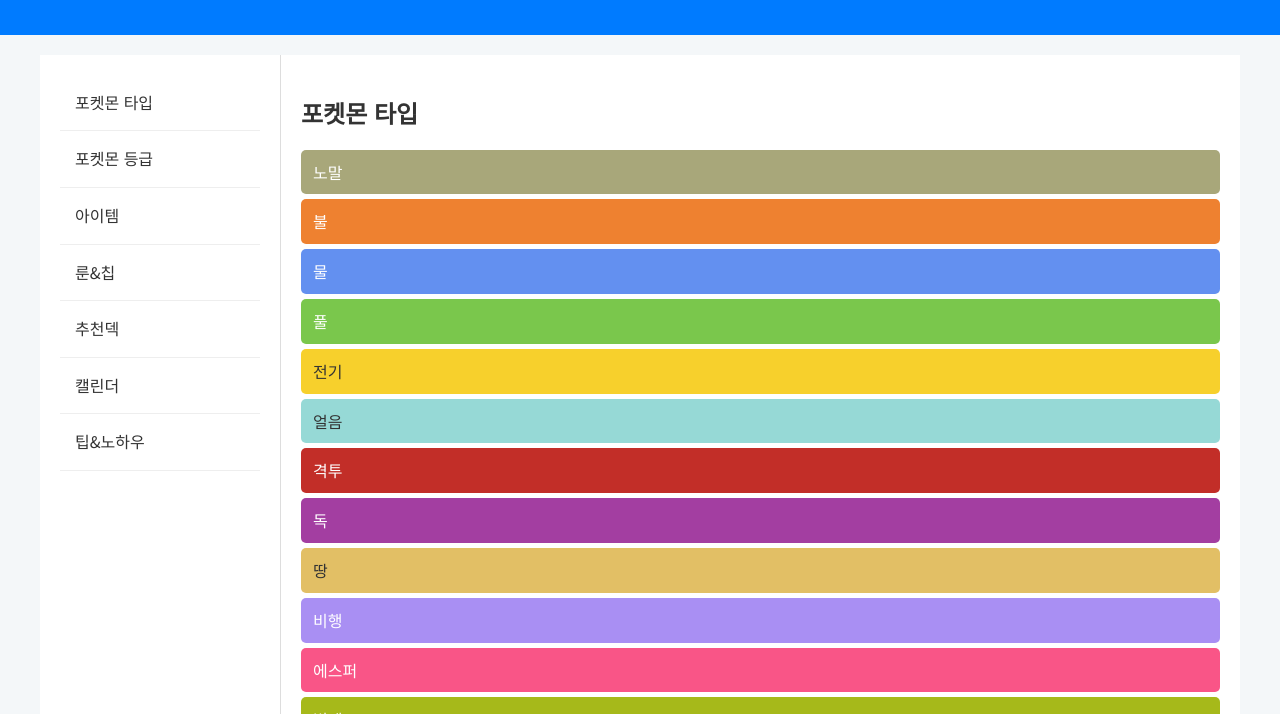
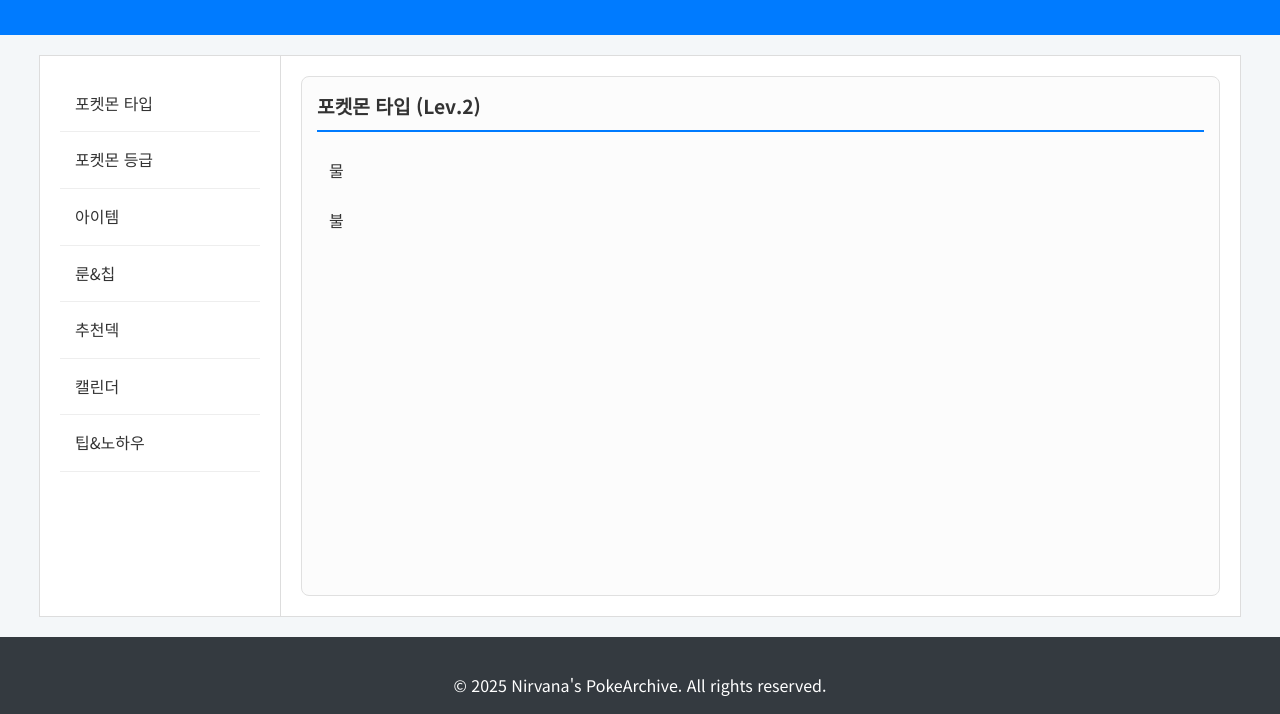
Before and after one commit to elmajor710/poke-archive, a plain HTML site: page index.html in a window 1280 px wide. Both pictures are taken after a click on the item "포켓몬 타입". Shown: the part 86-800 px from the top of the page. Drawn offline with Linux system fonts and the light colour scheme.

Commit message:
다중 패널 UI 적용 및 임시 데이터 추가

```diff
--- a/script.js
+++ b/script.js
@@ -1,161 +1,136 @@
 document.addEventListener('DOMContentLoaded', () => {
-    // --- 데이터 정의 시작 (기획서 기반 전체 데이터) ---
+    // --- 임시 데이터 포함 전체 데이터 정의 ---
     const siteData = {
         'pokemon-types': {
             title: '포켓몬 타입',
+            levels: 4, // 총 레벨 수
             items: { // Lev.2
-                '노말': { title: '노말 타입 포켓몬', items: { /* Lev.3 포켓몬 이름 */ '따라큐': { title: '따라큐 정보', content: '여기에 따라큐의 상세 정보가 표시됩니다.' } } },
-                '불': { title: '불 타입 포켓몬', items: { '리자몽': { title: '리자몽 정보', content: '여기에 리자몽의 상세 정보가 표시됩니다.' } } },
-                '물': { title: '물 타입 포켓몬', items: { '가이오가': { title: '가이오가 정보', content: '바다를 넓힌 포켓몬으로 알려져있다.' } } },
-                '풀': { title: '풀 타입 포켓몬', items: {} },
-                '전기': { title: '전기 타입 포켓몬', items: {} },
-                '얼음': { title: '얼음 타입 포켓몬', items: {} },
-                '격투': { title: '격투 타입 포켓몬', items: {} },
-                '독': { title: '독 타입 포켓몬', items: {} },
-                '땅': { title: '땅 타입 포켓몬', items: {} },
-                '비행': { title: '비행 타입 포켓몬', items: {} },
-                '에스퍼': { title: '에스퍼 타입 포켓몬', items: {} },
-                '벌레': { title: '벌레 타입 포켓몬', items: {} },
-                '바위': { title: '바위 타입 포켓몬', items: {} },
-                '유령': { title: '유령 타입 포켓몬', items: {} },
-                '드래곤': { title: '드래곤 타입 포켓몬', items: {} },
-                '악': { title: '악 타입 포켓몬', items: {} },
-                '강철': { title: '강철 타입 포켓몬', items: {} },
-                '페어리': { title: '페어리 타입 포켓몬', items: {} }
-            },
-            colors: {
-                '노말': 'type-normal', '불': 'type-fire', '물': 'type-water', '전기': 'type-electric',
-                '풀': 'type-grass', '얼음': 'type-ice', '격투': 'type-fighting', '독': 'type-poison',
-                '땅': 'type-ground', '비행': 'type-flying', '에스퍼': 'type-psychic', '벌레': 'type-bug',
-                '바위': 'type-rock', '유령': 'type-ghost', '드래곤': 'type-dragon', '악': 'type-dark',
-                '강철': 'type-steel', '페어리': 'type-fairy'
+                '물': {
+                    title: '물 타입 포켓몬', items: { // Lev.3
+                        '가이오가': { title: '가이오가 상세', content: '바다를 넓힌 포켓몬으로 알려져있다. [Lev.4 최종 설명]' },
+                        '갸라도스': { title: '갸라도스 상세', content: '갸라도스에 대한 테스트 설명입니다. [Lev.4 최종 설명]' }
+                    }
+                },
+                '불': {
+                    title: '불 타입 포켓몬', items: { // Lev.3
+                        '리자몽': { title: '리자몽 상세', content: '리자몽에 대한 테스트 설명입니다. [Lev.4 최종 설명]' },
+                        '앤테이': { title: '앤테이 상세', content: '앤테이에 대한 테스트 설명입니다. [Lev.4 최종 설명]' }
+                    }
+                }
             }
         },
         'pokemon-ranks': {
-            title: '포켓몬 등급',
-            items: { // Lev.2
-                'SS': { title: 'SS 등급 포켓몬', items: {} },
-                'S+': { title: 'S+ 등급 포켓몬', items: {} },
-                'S': { title: 'S 등급 포켓몬', items: {} }
+            title: '포켓몬 등급', levels: 4, items: {
+                'SS': { title: 'SS 등급', items: { '뮤츠': { title: '뮤츠 상세', content: '뮤츠에 대한 테스트 설명입니다. [Lev.4 최종 설명]' } } }
             }
         },
         'items': {
-            title: '아이템',
-            items: { // Lev.2
-                '빨간색': { title: '빨간색 아이템', items: {} },
-                '주황색': { title: '주황색 아이템', items: {} },
-                '보라색': { title: '보라색 아이템', items: {} }
+            title: '아이템', levels: 4, items: {
+                '빨간색': { title: '빨간색 아이템', items: { '생명의구슬': { title: '생명의구슬 상세', content: '생명의구슬에 대한 테스트 설명입니다. [Lev.4 최종 설명]' } } }
             }
         },
         'runes-chips': {
-            title: '룬&칩',
-            items: { // Lev.2
-                '룬': { title: '룬 목록', items: { '금강':{}, '치명':{}, '전투광':{}, '실드':{}, '비호':{}, '방어':{} /* 등등 */ } },
-                '칩': { title: '칩 목록', items: { '화무':{}, '헌제':{}, '초능':{} /* 등등 */ } }
+            title: '룬&칩', levels: 4, items: {
+                '룬': { title: '룬', items: { '금강': { title: '금강 룬 상세', content: '금강 룬에 대한 테스트 설명입니다. [Lev.4 최종 설명]' } } }
             }
         },
         'recommended-decks': {
-            title: '추천덱',
+            title: '추천덱', levels: 3, // 총 레벨 수
             items: { // Lev.2
-                '불덱': { title: '불덱', content: '불덱에 대한 설명' },
-                '물페어리덱': { title: '물페어리덱', content: '예시 포켓몬: 원시가이오가, 마나피, 마기아나, 디안시 등' },
-                '전기덱': { title: '전기덱', content: '전기덱에 대한 설명' },
-                '풀덱': { title: '풀덱', content: '풀덱에 대한 설명' }
+                '물페어리덱': { title: '물페어리덱', content: '물페어리덱에 대한 최종 설명입니다. [Lev.3 최종 설명]' },
+                '불덱': { title: '불덱', content: '불덱에 대한 최종 설명입니다. [Lev.3 최종 설명]' }
             }
         },
         'calendar': {
-            title: '캘린더',
-            items: { // Lev.2
-                '랭킹뽑기': { title: '랭킹뽑기', content: '랭킹뽑기 관련 내용' },
-                '한정뽑기': { title: '한정뽑기', content: '25.06.16 챔피언피카츄/레지' }
+            title: '캘린더', levels: 3, items: {
+                '랭킹뽑기': { title: '랭킹뽑기', content: '랭킹뽑기에 대한 최종 설명입니다. [Lev.3 최종 설명]' },
+                '한정뽑기': { title: '한정뽑기', content: '한정뽑기에 대한 최종 설명입니다. [Lev.3 최종 설명]' }
             }
         },
         'tips': {
-            title: '팁&노하우',
-            items: { // Lev.2
-                '성급기준': { title: '성급기준', content: '성급기준 관련 내용' },
-                '육성가이드': { title: '육성가이드', content: '육성가이드 관련 내용' }
+            title: '팁&노하우', levels: 3, items: {
+                '성급기준': { title: '성급기준', content: '성급기준에 대한 최종 설명입니다. [Lev.3 최종 설명]' },
+                '육성가이드': { title: '육성가이드', content: '육성가이드에 대한 최종 설명입니다. [Lev.3 최종 설명]' }
             }
         },
     };
-    // --- 데이터 정의 끝 ---
 
     const sidebar = document.querySelector('.sidebar nav');
-    const contentDisplay = document.getElementById('content-display');
-    let navigationHistory = [];
+    const contentDisplay = document.querySelector('.content');
+    let currentPath = []; // [ { key: 'pokemon-types', data: {...} }, { key: '물', data: {...} } ]
 
-    function renderContent(data, isSidebarClick = false) {
-        contentDisplay.innerHTML = '';
+    function render() {
+        contentDisplay.innerHTML = ''; // 콘텐츠 영역 초기화
 
-        if (!isSidebarClick) {
-            const backButton = document.createElement('button');
-            backButton.textContent = '< 뒤로';
-            backButton.className = 'back-button';
-            backButton.addEventListener('click', goBack);
-            contentDisplay.appendChild(backButton);
-        }
+        const currentCategoryData = currentPath.length > 0 ? currentPath[0].data : null;
+        if (!currentCategoryData) return;
 
-        const titleElement = document.createElement('h2');
-        titleElement.textContent = data.title;
-        contentDisplay.appendChild(titleElement);
+        const finalLevel = currentCategoryData.levels;
+        const currentLevel = currentPath.length;
 
-        if (data.items && Object.keys(data.items).length > 0) {
-            const listElement = document.createElement('ul');
-            Object.keys(data.items).forEach(key => {
-                const listItem = document.createElement('li');
-                listItem.textContent = key;
-                listItem.dataset.key = key;
+        // 최종 레벨에 도달했는지 확인
+        const isFinalLevelReached = currentLevel === finalLevel;
 
-                if (data.colors && data.colors[key]) {
-                    listItem.className = data.colors[key];
+        if (isFinalLevelReached) {
+            // 최종 설명 화면 렌더링
+            const finalData = currentPath[currentLevel - 1].data;
+            const view = document.createElement('div');
+            view.className = 'final-content-view';
+            view.innerHTML = `<h2>${finalData.title}</h2><p>${finalData.content}</p>`;
+            contentDisplay.appendChild(view);
+        } else {
+            // 다중 패널 렌더링
+            currentPath.forEach((pathItem, index) => {
+                const level = index + 1;
+                // 마지막 레벨-1 까지만 패널을 그림
+                if (level < finalLevel && pathItem.data.items) {
+                    const panel = document.createElement('div');
+                    panel.className = 'content-panel';
+
+                    const title = document.createElement('h2');
+                    title.textContent = `${pathItem.data.title} (Lev.${level+1})`;
+                    panel.appendChild(title);
+
+                    const list = document.createElement('ul');
+                    Object.keys(pathItem.data.items).forEach(key => {
+                        const listItem = document.createElement('li');
+                        listItem.textContent = key;
+                        // 다음 레벨로 가기 위한 경로 정보를 저장
+                        listItem.dataset.path = JSON.stringify([...currentPath.slice(0, index + 1).map(p => p.key), key]);
+                        list.appendChild(listItem);
+                    });
+                    panel.appendChild(list);
+                    contentDisplay.appendChild(panel);
                 }
-
-                listElement.appendChild(listItem);
             });
-            contentDisplay.appendChild(listElement);
-        } else if (data.content) {
-            const contentElement = document.createElement('p');
-            contentElement.innerHTML = data.content;
-            contentDisplay.appendChild(contentElement);
         }
     }
 
-    function goBack() {
-        if (navigationHistory.length > 1) {
-            navigationHistory.pop();
-            const previousData = navigationHistory[navigationHistory.length - 1];
-            renderContent(previousData, navigationHistory.length === 1);
-        }
-    }
-
-    function getCurrentData() {
-        if (navigationHistory.length === 0) return null;
-        return navigationHistory[navigationHistory.length - 1];
-    }
-
-    sidebar.addEventListener('click', (event) => {
-        if (event.target.tagName === 'LI') {
-            const categoryKey = event.target.getAttribute('data-category');
+    sidebar.addEventListener('click', (e) => {
+        if (e.target.tagName === 'LI') {
+            const categoryKey = e.target.getAttribute('data-category');
             if (siteData[categoryKey]) {
-                const categoryData = siteData[categoryKey];
-                navigationHistory = [categoryData];
-                renderContent(categoryData, true);
+                currentPath = [{ key: categoryKey, data: siteData[categoryKey] }];
+                render();
             }
         }
     });
 
-    contentDisplay.addEventListener('click', (event) => {
-        if (event.target.tagName === 'LI') {
-            const key = event.target.dataset.key;
-            const currentData = getCurrentData();
-
-            if (currentData && currentData.items && currentData.items[key]) {
-                const nextData = currentData.items[key];
-                navigationHistory.push(nextData);
-
-                // isSidebarClick은 false. 하위 메뉴로 들어가는 것이므로.
-                renderContent(nextData, false);
+    contentDisplay.addEventListener('click', (e) => {
+        if (e.target.tagName === 'LI' && e.target.dataset.path) {
+            const pathKeys = JSON.parse(e.target.dataset.path);
+            let newPath = [];
+            let currentData = siteData;
+            for (const key of pathKeys) {
+                if (currentData[key]) {
+                    currentData = currentData[key];
+                } else {
+                    currentData = currentData.items[key];
+                }
+                newPath.push({ key: key, data: currentData });
             }
+            currentPath = newPath;
+            render();
         }
     });
 });
--- a/style.css
+++ b/style.css
@@ -4,7 +4,7 @@
     margin: 0;
     background-color: #f4f7f9;
     color: #333;
-    font-size: 16px; /* 기본 폰트 크기 증가 */
+    font-size: 16px;
 }
 
 /* 헤더 스타일 */
@@ -15,17 +15,19 @@
     text-align: center;
 }
 
-/* 메인 컨테이너 레이아웃 (사이드바와 콘텐츠) */
+/* 메인 컨테이너 레이아웃 */
 .container {
     display: flex;
     max-width: 1200px;
     margin: 20px auto;
+    background-color: #ffffff;
+    border: 1px solid #ddd;
+    min-height: 70vh;
 }
 
 /* 사이드바 스타일 */
 .sidebar {
     flex: 0 0 200px;
-    background-color: #ffffff;
     padding: 20px;
     border-right: 1px solid #ddd;
 }
@@ -41,7 +43,7 @@
     cursor: pointer;
     border-bottom: 1px solid #eee;
     transition: background-color 0.3s;
-    line-height: 1.6; /* 줄 간격 확보 */
+    line-height: 1.6;
 }
 
 .sidebar nav li:hover {
@@ -51,42 +53,56 @@
 /* 콘텐츠 영역 스타일 */
 .content {
     flex-grow: 1;
+    display: flex; /* 여러 패널을 담기 위한 flexbox */
     padding: 20px;
-    background-color: #ffffff;
+    gap: 20px; /* 패널 사이의 간격 */
 }
 
-.content ul {
+/* 각 레벨을 표시하는 패널 스타일 */
+.content-panel {
+    border: 1px solid #e0e0e0;
+    padding: 15px;
+    border-radius: 8px;
+    background-color: #fcfcfc;
+    flex: 1; /* 패널이 공간을 균등하게 차지하도록 */
+    min-width: 200px; /* 패널의 최소 너비 */
+}
+
+.content-panel h2 {
+    margin-top: 0;
+    font-size: 1.2em;
+    border-bottom: 2px solid #007bff;
+    padding-bottom: 10px;
+}
+
+.content-panel ul {
     list-style-type: none;
     padding: 0;
 }
 
-.content li {
-    padding: 8px 12px; /* 상하좌우 간격 추가 */
-    margin-bottom: 5px; /* 항목 간의 간격 추가 */
+.content-panel li {
+    padding: 8px 12px;
+    margin-bottom: 5px;
     cursor: pointer;
-    line-height: 1.8; /* 줄 간격 더 확보 */
+    line-height: 1.8;
     border-radius: 5px;
     transition: background-color 0.3s;
 }
 
-.content li:hover {
+.content-panel li:hover {
     background-color: #f0f0f0;
 }
 
-/* 뒤로가기 버튼 스타일 */
-.back-button {
-    padding: 8px 16px;
-    margin-bottom: 20px;
-    cursor: pointer;
-    border: 1px solid #ccc;
-    background-color: #f8f8f8;
-    border-radius: 5px;
+
+/* 최종 설명 화면 스타일 */
+.final-content-view {
+    padding: 15px;
+    flex-grow: 1;
 }
-
-.back-button:hover {
-    background-color: #e0e0e0;
+.final-content-view h2 {
+    font-size: 1.5em;
+    color: #007bff;
 }
-
 
 /* 푸터 스타일 */
 footer {
```
